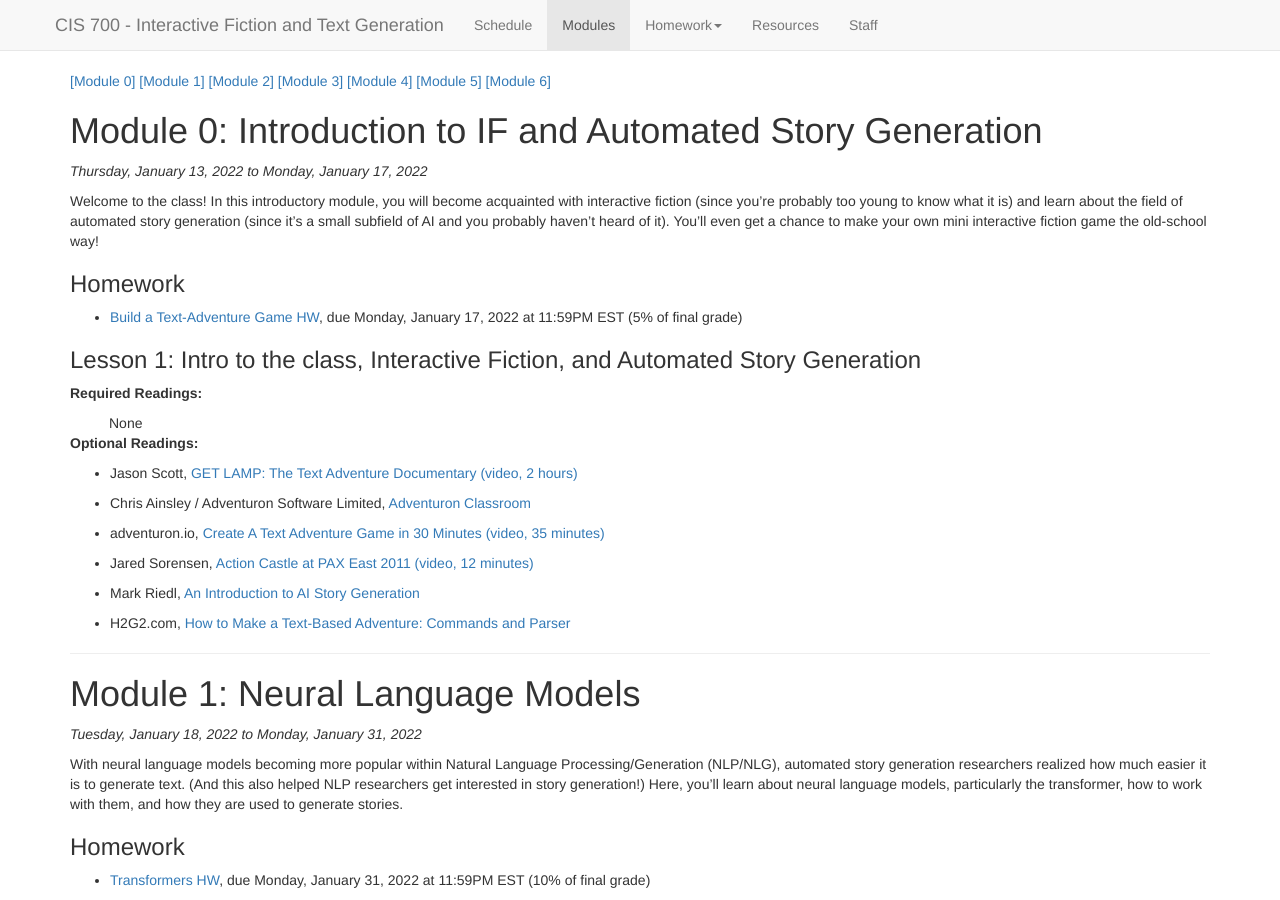
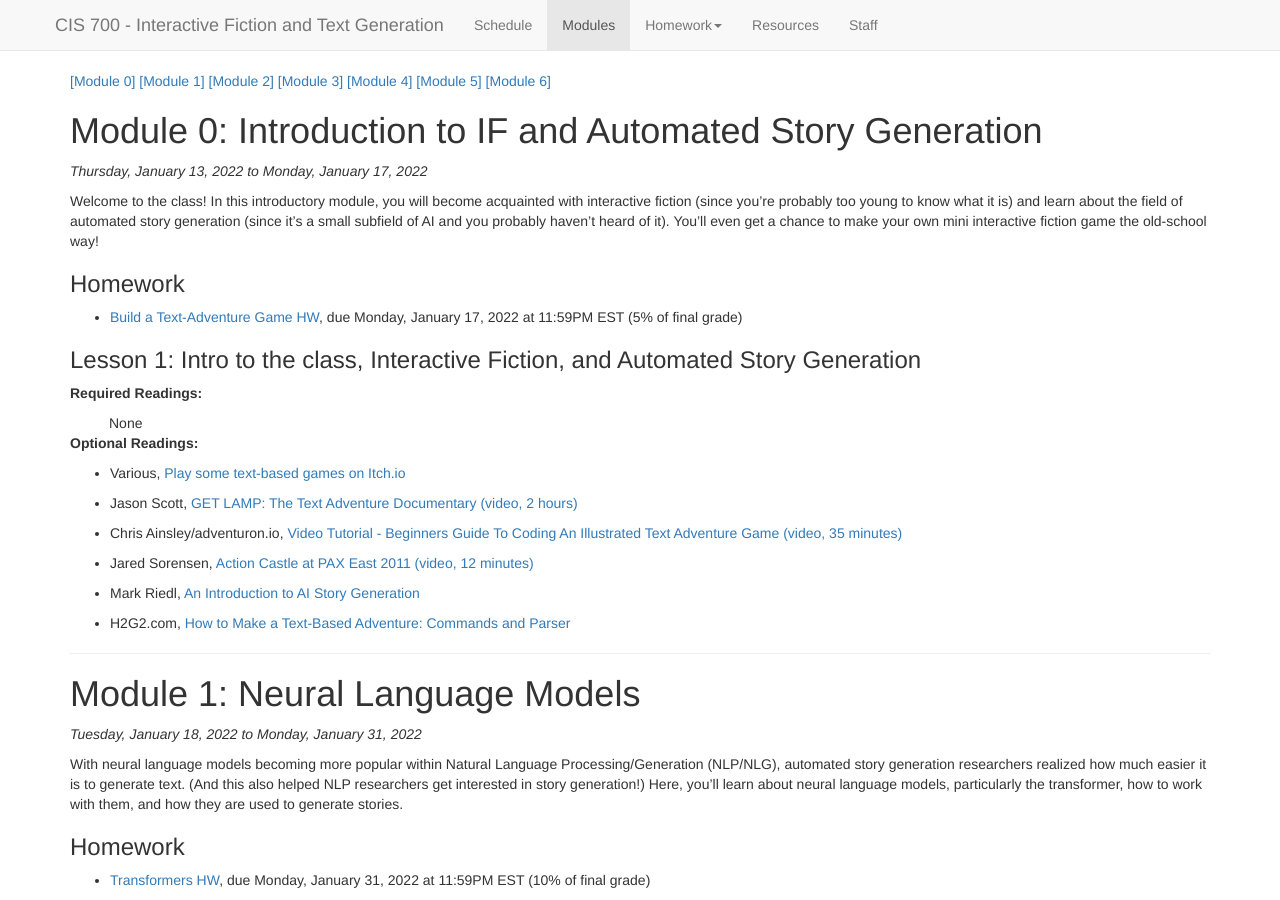
Before and after one commit to interactive-fiction-class/interactive-fiction-class.github.io, a Jekyll site: the page built from modules.md, in a window 1280 px wide and 900 px high. Built offline with Jekyll 4.4.1, drawn with Linux system fonts in a browser that asks for light colours; nearby versions of some CDN libraries; a script that is not in the unit is left out.

Commit message:
Update modules.yaml

```diff
--- a/_data/modules.yaml
+++ b/_data/modules.yaml
@@ -12,18 +12,18 @@
       slides:
       optional:
         -
+          authors: Various
+          url: https://itch.io/games/tag-interactive-fiction/tag-text-based
+          title: "Play some text-based games on Itch.io"
+        -
           authors: Jason Scott
           url: https://www.youtube.com/watch?v=LRhbcDzbGSU
           title: "GET LAMP: The Text Adventure Documentary"
           length: 2 hours
         -
-          title: Adventuron Classroom
-          authors: Chris Ainsley / Adventuron Software Limited
-          url: https://adventuron.io/classroom/
-        -
-          authors: adventuron.io
-          url: https://www.youtube.com/watch?v=zbC_bSysbrA
-          title: Create A Text Adventure Game in 30 Minutes
+          authors: Chris Ainsley/adventuron.io
+          url: https://adventuron.blogspot.com/2019/07/video-tutorial-beginners-guide-to.html
+          title: Video Tutorial - Beginners Guide To Coding An Illustrated Text Adventure Game
           length: 35 minutes
         -
           authors: Jared Sorensen
```
